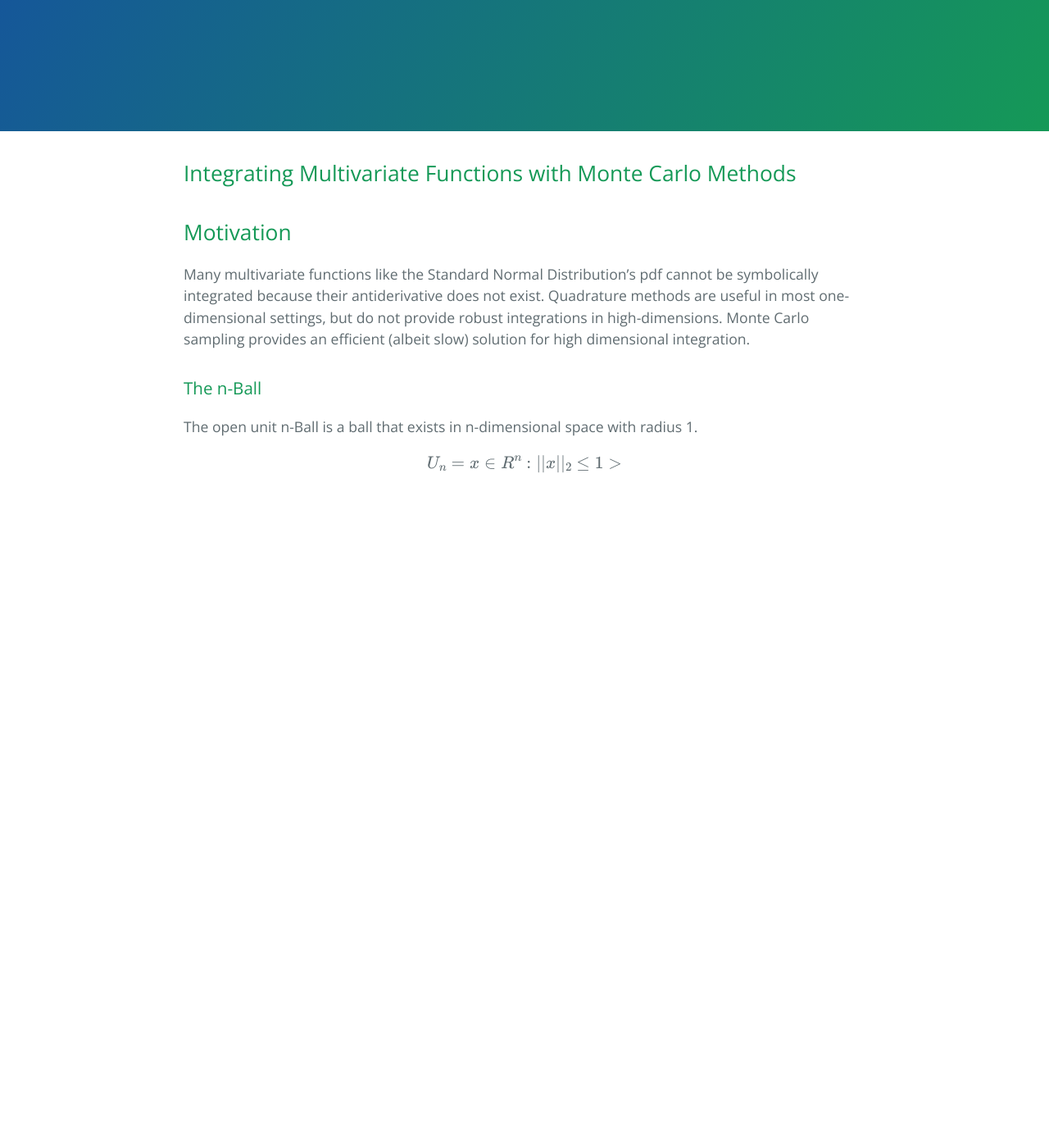
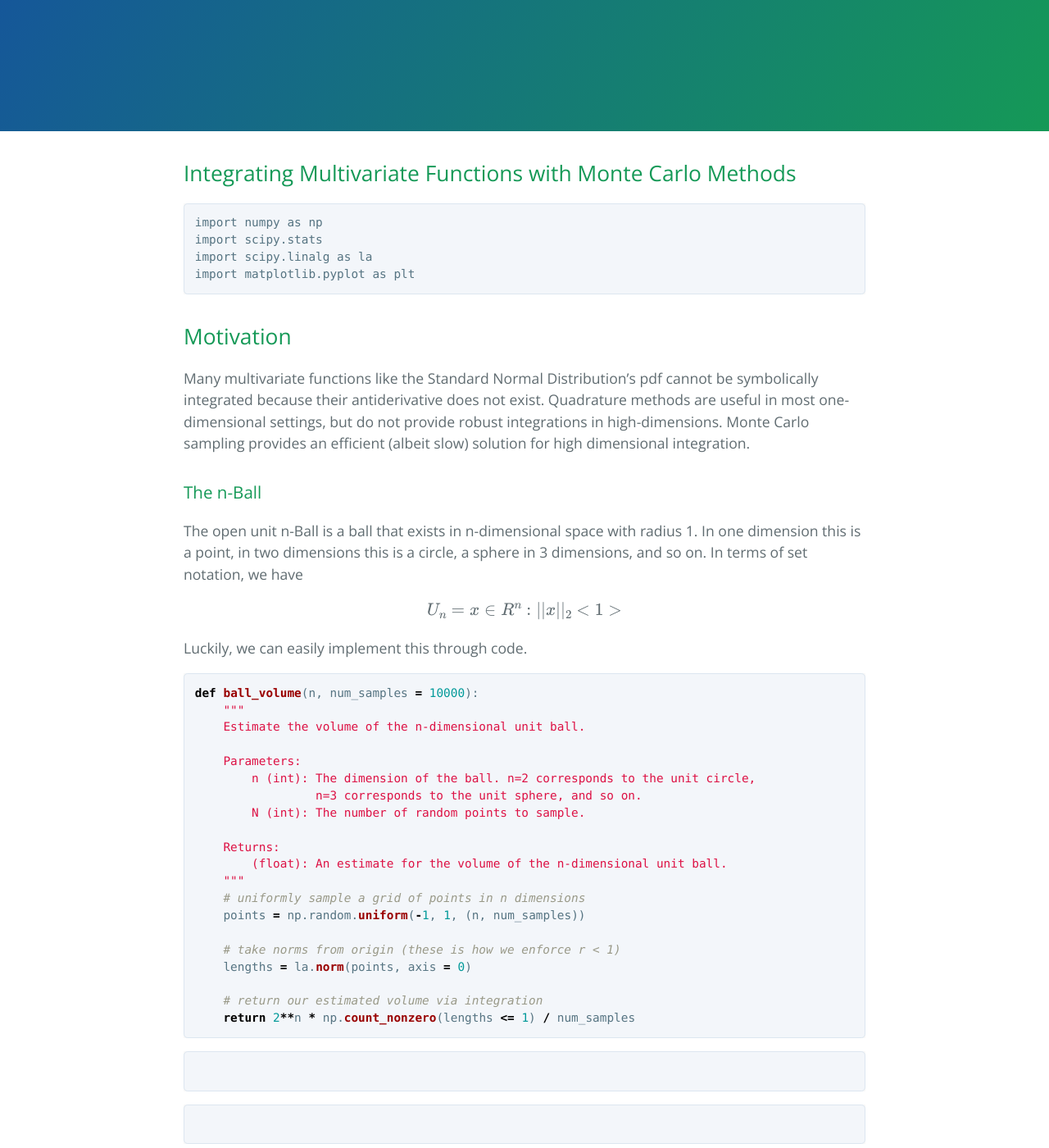
Before and after one commit to walkerhughes/portfolio, a Jekyll site: the page built from monte_carlo.md, in a window 1280 px wide and 1400 px high. Shown: the whole window at 82% size. Built offline with Jekyll 4.4.1, drawn with Linux system fonts in a browser that asks for light colours; formulas are drawn with MathJax 3; our own code applies the rules of GitHub Pages for plain Markdown files.

Commit message:
Update monte_carlo.md

````diff
--- a/monte_carlo.md
+++ b/monte_carlo.md
@@ -7,6 +7,14 @@ layout: default
 <script type="text/javascript" async="" src="https://cdnjs.cloudflare.com/ajax/libs/mathjax/2.7.4/MathJax.js?config=TeX-MML-AM_CHTML"></script>
 
 
+```
+import numpy as np
+import scipy.stats
+import scipy.linalg as la
+import matplotlib.pyplot as plt
+```
+
+
 ## Motivation
 
 Many multivariate functions like the Standard Normal Distribution's pdf cannot be symbolically integrated because their antiderivative does not exist. Quadrature methods are useful in most one-dimensional settings, but do not provide robust integrations in high-dimensions. Monte Carlo sampling provides an efficient (albeit slow) solution for high dimensional integration.
@@ -14,7 +22,62 @@ Many multivariate functions like the Standard Normal Distribution's pdf cannot b
 
 ### The n-Ball
 
-The open unit n-Ball is a ball that exists in n-dimensional space with radius 1.
+The open unit n-Ball is a ball that exists in n-dimensional space with radius 1. In one dimension this is a point, in two dimensions this is a circle, a sphere in 3 dimensions, and so on. In terms of set notation, we have
 
 
-<p><span class="math display">\[U_n = {x\in R^n : ||x||_2 \leq 1>} \]</span></p>
+<p><span class="math display">\[U_n = {x\in R^n : ||x||_2 < 1>} \]</span></p>
+
+
+Luckily, we can easily implement this through code.
+
+
+```python
+def ball_volume(n, num_samples = 10000):
+    """
+    Estimate the volume of the n-dimensional unit ball.
+
+    Parameters:
+        n (int): The dimension of the ball. n=2 corresponds to the unit circle,
+                 n=3 corresponds to the unit sphere, and so on.
+        N (int): The number of random points to sample.
+
+    Returns:
+        (float): An estimate for the volume of the n-dimensional unit ball.
+    """
+    # uniformly sample a grid of points in n dimensions
+    points = np.random.uniform(-1, 1, (n, num_samples))
+
+    # take norms from origin (these is how we enforce r < 1)
+    lengths = la.norm(points, axis = 0)
+
+    # return our estimated volume via integration
+    return 2**n * np.count_nonzero(lengths <= 1) / num_samples
+```
+
+```python
+
+```
+
+```python
+
+```
+
+```python
+
+```
+
+```python
+
+```
+
+```python
+
+```
+
+```python
+
+```
+
+```python
+
+```
````
